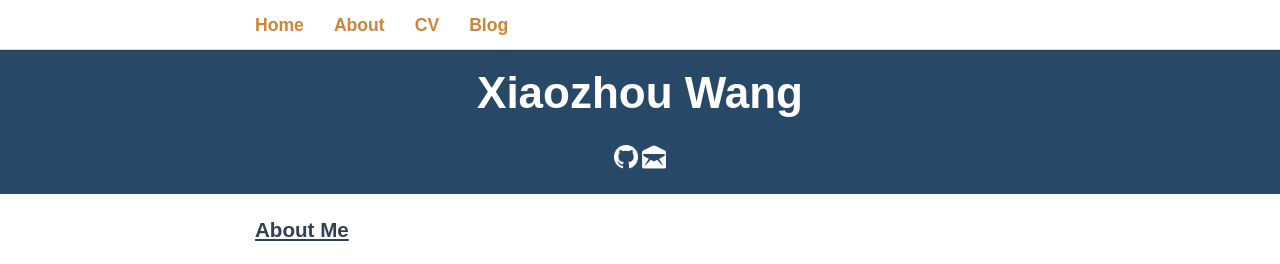
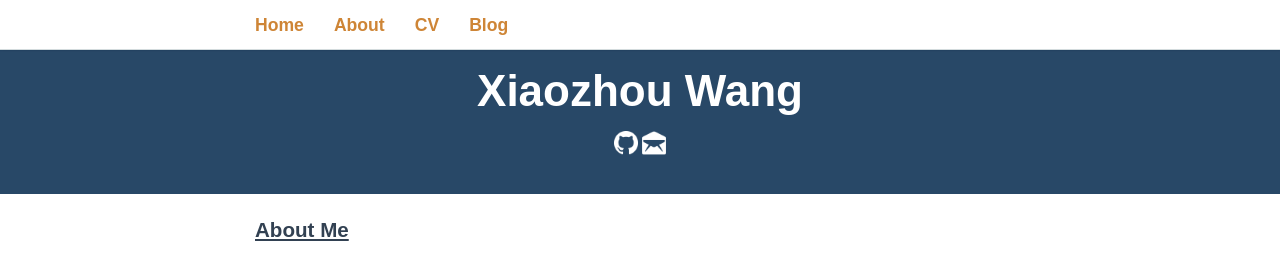
Before and after one commit to XiaozhouWang85/XiaozhouWang85.github.io, a Jekyll site: the page built from index.md, in a window 1280 px wide. Shown: the top 264 px of the page. Built offline with Jekyll 4.4.1, drawn with Linux system fonts in a browser that asks for light colours; some web fonts are replaced.

Commit message:
Signed-off-by: Xiaozhou Wang <xiaozhou.wang85@gmail.com>

```diff
--- a/_includes/header.html
+++ b/_includes/header.html
@@ -16,8 +16,8 @@
 
 <header >
 
-	<h1 style="line-height: 0.25; margin:1 0 0"><a href="{{ site.baseurl }}" >{{ site.title }}</a></h1>
-	<p style="line-height: 0.25; margin:5 0 0">
+	<h1 style="line-height: 1; margin: 0 0 0"><a href="{{ site.baseurl }}" >{{ site.title }}</a></h1>
+	<p style="line-height: 1; margin:2 0 0">
 	<a href="https://github.com/XiaozhouWang85" style="text-decoration: none" > <img src="{{site.url}}/assets/GitHub-Mark-Light-32px.png" style="width:24px"> </a>
 	<a href="mailto:xiaozhou.wang85@gmail.com" style="text-decoration: none"> <img src="{{site.url}}/assets/email-10-32.png" style="width:24px"> </a>
 	</p>
```
